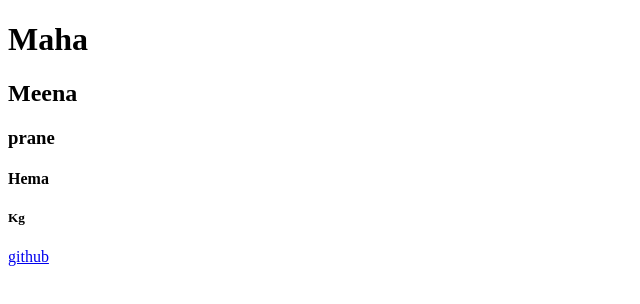
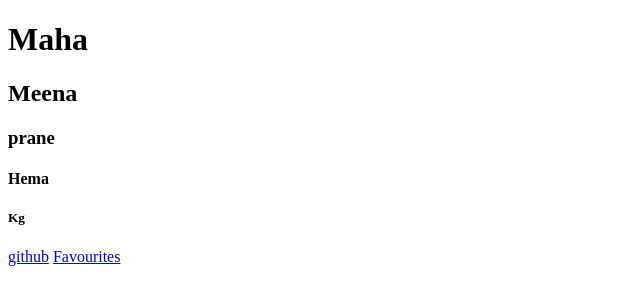
Before and after one commit to Maha-0306/Mern, a plain HTML site: page index.html in a window 1280 px wide. Shown: the whole page, without its empty margins (0-640 px from the left). Drawn offline with Linux system fonts and the light colour scheme.

Commit message:
New index linked

```diff
--- a/index.html
+++ b/index.html
@@ -10,6 +10,7 @@
     <h4>Hema</h4>
     <h5>Kg</h5>
     <a href="https://github.com/ADVTrial/DSA-Course.git" target="_self">github</a>
+    <a href="http://127.0.0.1:5500/day2.html">Favourites</a>
 </head>
 <body>
 
```
